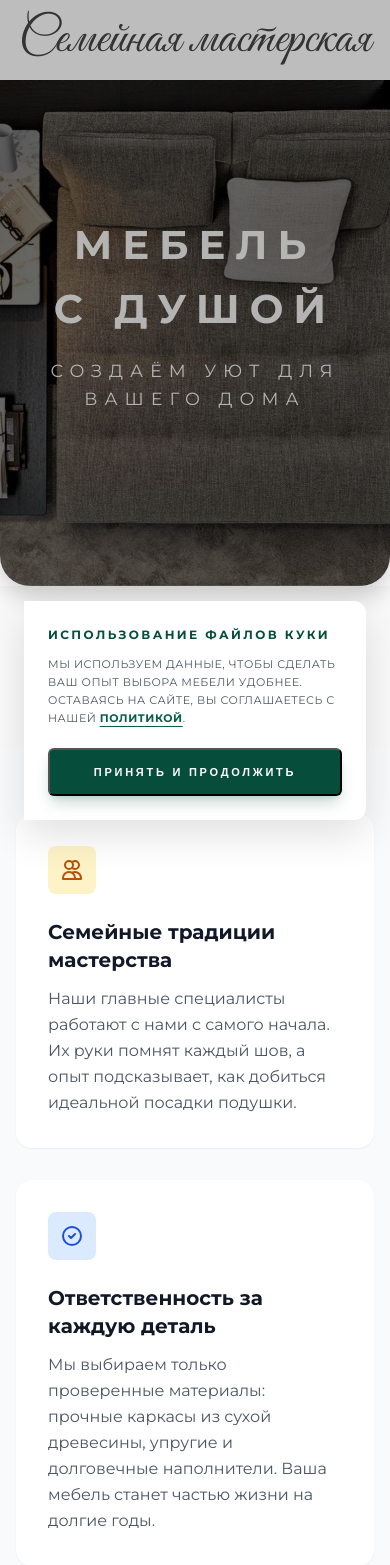
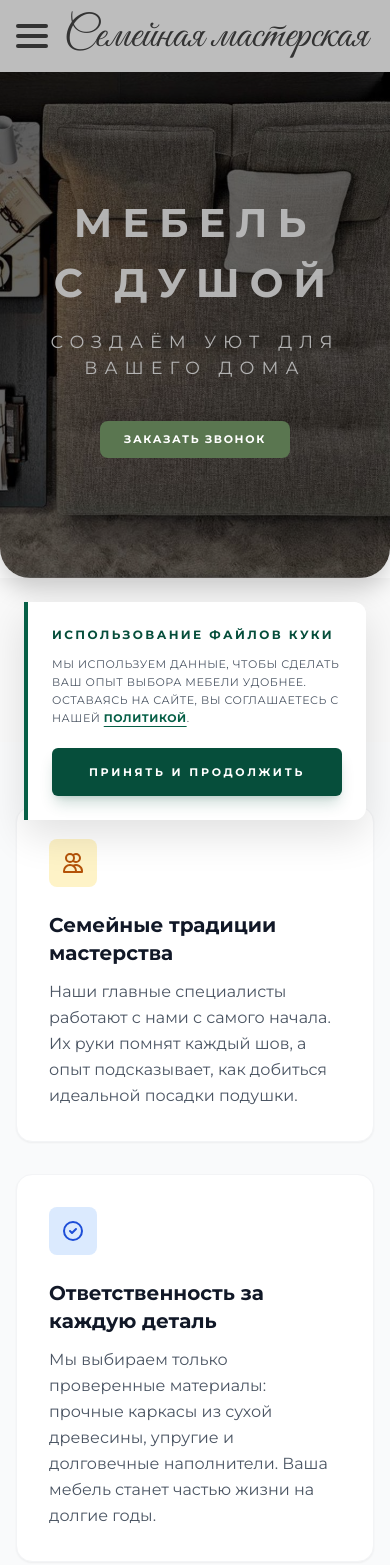
Before and after one commit to paltusyan-sketch/mebel-for-family.ru, a Django app: template app1/templates/index.html in a window 390 px wide. Shown: the top 1565 px of the page. Run offline with Django 5.2, Linux system fonts and the light colour scheme; the template is opened without the code that fills it, so the values that code supplies are empty; some libraries are stand-ins or nearby versions; some web fonts are replaced.

Commit message:
Добавил меню-бургер пробно

```diff
--- a/app1/static/css/base.css
+++ b/app1/static/css/base.css
@@ -43,6 +43,7 @@ header {
     display: flex;
     flex-direction: row;
     justify-content: space-between;
+    align-items: center;
     width: 100%;
 }
 
@@ -116,51 +117,37 @@ footer {
     padding: 2rem;
 }
 
+.gamburger {
+    display: none;
+}
+
 /* h2 {
     color: #ffffff;
 } */
 
 /* Responsive (Базовые стили для мобилок) */
-@media (max-width: 768px) {
-
-    /* body {
-        padding-top: calc(5rem + env(safe-area-inset-top));
-    } */
-
-
-    header {
-        flex-direction: column;
-        height: calc(5rem + env(safe-area-inset-top));
-        justify-content: flex-end;
-        align-items: center;
-        padding: 0;
-    }
-
-    .logo-nav-order {
-        justify-content: center;
-        align-items: center;
-    }
-
-    .logo {
-    margin-right: 0rem;
-    }
-
-    nav {
-        margin: 1rem 0;
-    }
-
-    .navigation {
-    display: none;
-    }
-
-    .order-call {
-        display: none;
-    }
-
+@media (max-width: 1180px) {
     .nav-order {
         display: none ;
     }
+    .gamburger {
+        display: inline;
+        margin-right: 0.5rem;
+    }
+    header {
+        padding: 0rem 0.5rem;
+    }
+    .logo {
+        min-width: 4rem;
+        font-size: 2.7rem;
+    }
+}
 
+@media (max-width: 378px) {
+    .logo {
+        min-width: 4rem;
+        font-size: 2rem;
+    }
 }
 
 
--- a/app1/static/css/index2.css
+++ b/app1/static/css/index2.css
@@ -332,7 +332,7 @@ textarea {
 
 @media (max-width: 768px) {
     body {
-        padding-top: calc(5rem + env(safe-area-inset-top));
+        padding-top: calc(4.5rem + env(safe-area-inset-top));
     }
 
     /* Общие отступы на мобильных устройствах */
--- a/app1/static/css/product.css
+++ b/app1/static/css/product.css
@@ -179,7 +179,6 @@
         background-color: #e4e4e4;
         margin-left: 0rem;
         padding-top: 1.5rem;
-        touch-action: pan-y;
     }
 }
 
--- a/app1/templates/base.html
+++ b/app1/templates/base.html
@@ -27,7 +27,45 @@
     <!-- Header (Шапка) -->
     <header>
         <div class="logo-nav-order">
-            <a href="{% url 'main' %}"><div class="logo">Семейная мастерская</div></a>
+            <div x-data="{ open: false }" class="gamburger relative">
+
+                <!-- КНОПКА (с твоим кастомным цветом) -->
+                <button @click="open = !open"
+                        class="flex flex-col justify-center items-center w-12 h-12 gap-1.5 z-50 relative focus:outline-none">
+                    <!-- Поменял bg-black на кастомный HEX [ #ваш_цвет ] -->
+                    <div :class="open ? 'rotate-45 translate-y-2.5' : ''"
+                        class="h-1 w-8 bg-[#333333] rounded-full transition-all duration-300 origin-center"></div>
+                    <div :class="open ? 'opacity-0' : 'opacity-100'"
+                        class="h-1 w-8 bg-[#333333] rounded-full transition-all duration-300"></div>
+                    <div :class="open ? '-rotate-45 -translate-y-2.5' : ''"
+                        class="h-1 w-8 bg-[#333333] rounded-full transition-all duration-300 origin-center"></div>
+                </button>
+
+                <!-- ВЫЕЗЖАЮЩЕЕ МЕНЮ -->
+                <div x-show="open"
+                    x-transition:enter="transition ease-out duration-300"
+                    x-transition:enter-start="translate-x-full"
+                    x-transition:enter-end="translate-x-0"
+                    x-transition:leave="transition ease-in duration-300"
+                    x-transition:leave-start="translate-x-0"
+                    x-transition:leave-end="translate-x-full"
+                    class="fixed top-0 right-0 w-64 h-full bg-white shadow-2xl z-40 p-10 pt-20">
+
+                    <nav class="flex flex-col gap-6 text-xl font-semibold">
+                        <a @click="open = false" href="{% url 'main' %}" class="hover:text-[#3b82f6]">Главная</a>
+                        <a @click="open = false" href="{% url 'catalog' %}" class="hover:text-[#3b82f6]">Каталог</a>
+                        <a @click="open = false" href="{% url 'main' %}#about-us" class="hover:text-[#3b82f6]">О&nbsp;нас</a>
+                        <a @click="open = false" href="{% url 'contacts' %}" class="hover:text-[#3b82f6]">Контакты</a>
+                        <a @click="open = false" href="{% url 'contacts' %}"><button class="order-call">Заказать&nbsp;звонок</button></a>
+                    </nav>
+                </div>
+
+                <!-- ЗАТЕМНЕНИЕ ФОНА (опционально) -->
+                <div x-show="open" @click="open = false"
+                    class="fixed inset-0 bg-black/20 backdrop-blur-sm z-30"></div>
+
+            </div>
+            <a href="{% url 'main' %}"><div class="logo">Семейная&nbsp;мастерская</div></a>
 
             <!-- <input type="checkbox" id="menu-toggle" class="menu-toggle"> -->
 
@@ -39,22 +77,10 @@
                 <nav class="navigation">
                     <a href="{% url 'main' %}">Главная</a>
                     <a href="{% url 'catalog' %}">Каталог</a>
-                    <a href="{% url 'main' %}#about-us">О нас</a>
+                    <a href="{% url 'main' %}#about-us">О&nbsp;нас</a>
                     <a href="{% url 'main' %}#contacts">Контакты</a>
                 </nav>
-                <a href="{% url 'contacts' %}"><button class="order-call">Заказать звонок</button></a>
-            </div>
-
-            <div class="mobile-nav-order">
-                <nav class="navigation">
-                    <ul>
-                        <li><a href="{% url 'main' %}">Главная</a></li>
-                        <li><a href="{% url 'catalog' %}">Каталог</a></li>
-                        <li><a href="#">О нас</a></li>
-                        <li><a href="#">Контакты</a></li>
-                    </ul>
-                </nav>
-                <a href="{% url 'contacts' %}"><button class="order-call">Заказать звонок</button></a>
+                <a href="{% url 'contacts' %}"><button class="order-call">Заказать&nbsp;звонок</button></a>
             </div>
         </div>
     </header>
@@ -76,7 +102,7 @@
             <!-- Доп. инфа и ссылка -->
             <div class="flex flex-col sm:flex-row justify-center items-center gap-2 sm:gap-6 text-xs text-gray-400 border-t border-gray-700 pt-6">
                 <p>© {% now "Y" %} Семейная мастерская. Все права защищены.</p>
-                <a href="/policy/" class="hover:text-white underline transition-colors">
+                <a href="{% url 'policy' %}" class="hover:text-white underline transition-colors">
                     Политика конфиденциальности
                 </a>
             </div>
--- a/app1/templates/catalog.html
+++ b/app1/templates/catalog.html
@@ -53,11 +53,11 @@
 
 
 {% block extra_js %}
-<script>
+<!-- <script>
     tailwind.config = {
         corePlugins: {
         preflight: false,
         }
     }
-</script>
+</script> -->
 {% endblock %}
--- a/app1/templates/contacts.html
+++ b/app1/templates/contacts.html
@@ -138,12 +138,12 @@
 </script>
 
 
-<script>
+<!-- <script>
     tailwind.config = {
         corePlugins: {
         preflight: false,
         }
     }
-</script>
+</script> -->
 
 {% endblock %}
--- a/app1/templates/index.html
+++ b/app1/templates/index.html
@@ -15,7 +15,7 @@
             <h1>Мебель с&nbsp;душой</h1>
             <p>Создаём уют для вашего дома</p>
             <!-- <p>Екатеринбург</p> -->
-            <a href="{% url 'contacts' %}"><button class="order-call">Заказать звонок</button></a>
+            <a href="{% url 'contacts' %}"><button class="order-call">Заказать&nbsp;звонок</button></a>
         </div>
     </section>
 
@@ -53,7 +53,7 @@
 
     <!-- О нас -->
     <!-- Секция 2: Ценности -->
-    <section class="bg-gray-50 py-16 px-4 sm:px-6 lg:px-8">
+    <section class="bg-gray-50 py-16 px-4 sm:px-6 lg:px-8" id="about-us">
         <div class="max-w-6xl mx-auto">
 
             <!-- Сетка для айтемов -->
@@ -276,12 +276,12 @@
     });
 </script>
 
-<script>
+<!-- <script>
     tailwind.config = {
         corePlugins: {
         preflight: false,
         }
     }
-</script>
+</script> -->
 
 {% endblock %}
```
Also changed, not shown: app1/templates/product.html (+4 -8 lines).
